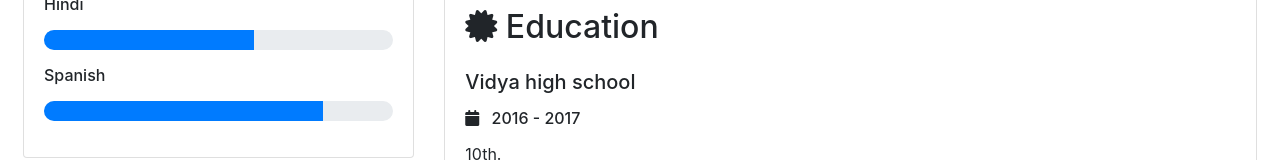
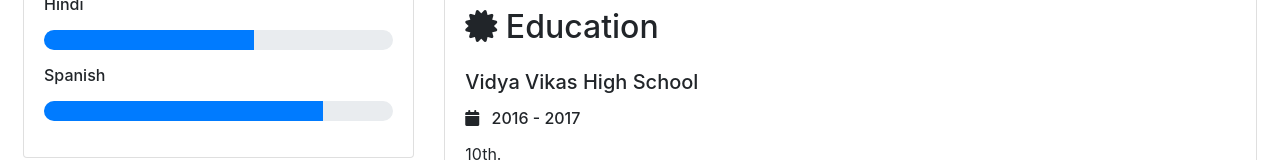
Before and after one commit to IBM-EPBL/IBM-Project-34160-1660232087, a plain HTML site: page Assignments/Siva/Assignment1/index.html in a window 1280 px wide. Shown: the part 731-891 px from the top of the page. Drawn offline with nearby package versions, Linux system fonts and the light colour scheme.

Commit message:
Update index.html

```diff
--- a/Assignments/Siva/Assignment1/index.html
+++ b/Assignments/Siva/Assignment1/index.html
@@ -90,7 +90,7 @@
  <div class="card mt-4">
  <div class="card-body">
  <h2 class=" mb-2"><i class="fas fa-certificate"></i> Education</h2>
- <h5 class="mt-4">Vidya high school</h5>
+ <h5 class="mt-4">Vidya Vikas High School</h5>
  <h6><i class="fas fa-calendar my-2 mr-2"></i> 2016 - 2017</h6>
  <p>10th.</p>
  <hr>
```
